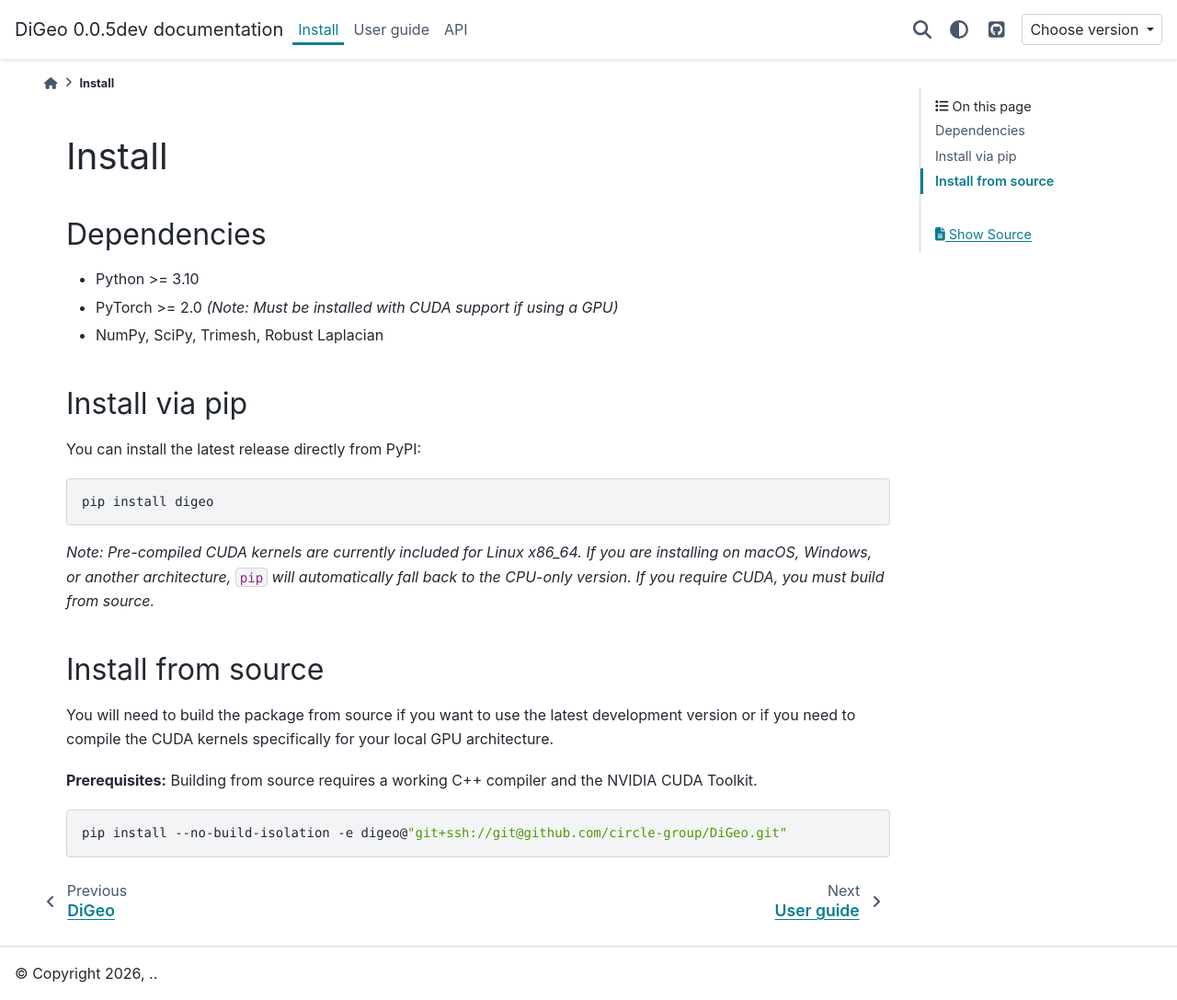
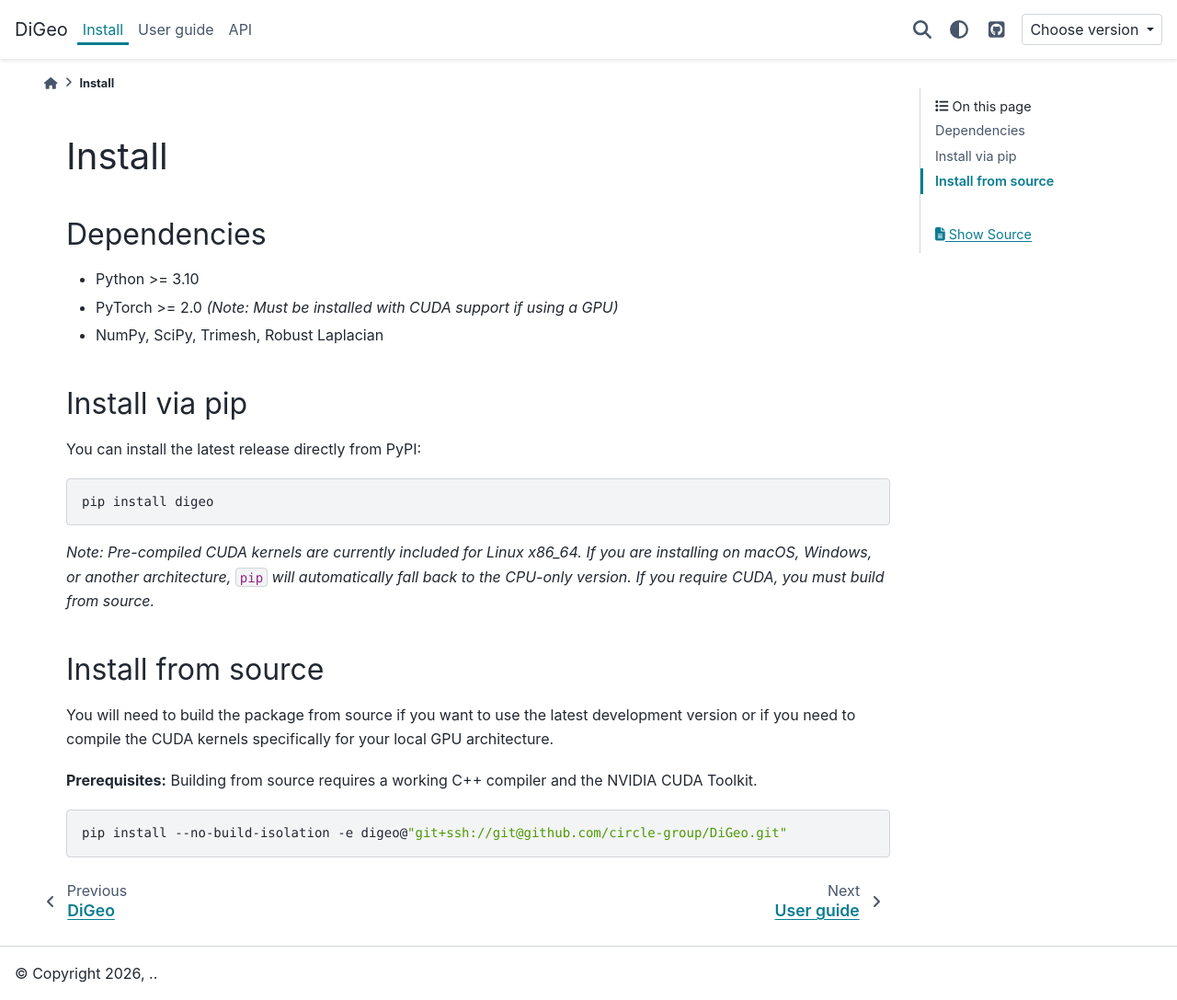
Before and after one commit to circle-group/DiGeo, a Sphinx documentation site: the page built from doc/source/install.rst, in a window 1280 px wide and 1087 px high. Shown: the whole window at 92% size. Built offline with Sphinx 7.4.7 and the PyData theme 0.15.4, drawn with Linux system fonts in a browser that asks for light colours.

Commit message:
fix: update conf

```diff
--- a/doc/source/conf.py
+++ b/doc/source/conf.py
@@ -50,9 +50,9 @@
 # https://www.sphinx-doc.org/en/master/usage/configuration.html#options-for-html-output
 
 html_theme = 'pydata_sphinx_theme'
+html_title = "DiGeo Documentation"
 
 html_theme_options = {
-    # -- General configuration ------------------------------------------------
     "sidebar_includehidden": True,
     "use_edit_page_button": True,
     "external_links": [],
@@ -65,9 +65,6 @@
             "type": "fontawesome",
         },
     ],
-    # If "prev-next" is included in article_footer_items, then setting show_prev_next
-    # to True would repeat prev and next links. See
-    # https://github.com/pydata/pydata-sphinx-theme/blob/b731dc230bc26a3d1d1bb039c56c977a9b3d25d8/src/pydata_sphinx_theme/theme/pydata_sphinx_theme/layout.html#L118-L129
     "show_prev_next": False,
     "search_bar_text": "Search the docs ...",
     "navigation_with_keys": False,
@@ -78,25 +75,11 @@
     "navbar_align": "left",
     "header_links_before_dropdown": 5,
     "header_dropdown_text": "More",
-    # The switcher requires a JSON file with the list of documentation versions, which
-    # is generated by the script `build_tools/circle/list_versions.py` and placed under
-    # the `js/` static directory; it will then be copied to the `_static` directory in
-    # the built documentation
-    # "switcher": {
-    #     "json_url": "https://scikit-learn.org/dev/_static/versions.json",
-    #     "version_match": release,
-    # },
-    # check_switcher may be set to False if docbuild pipeline fails. See
-    # https://pydata-sphinx-theme.readthedocs.io/en/stable/user_guide/version-dropdown.html#configure-switcher-json-url
-    # "check_switcher": True,
     "pygments_light_style": "tango",
     "pygments_dark_style": "monokai",
-    # "logo": {
-    #     "alt_text": "scikit-learn homepage",
-    #     "image_relative": "logos/scikit-learn-logo-without-subtitle.svg",
-    #     "image_light": "logos/scikit-learn-logo-without-subtitle.svg",
-    #     "image_dark": "logos/scikit-learn-logo-without-subtitle.svg",
-    # },
+    "logo": {
+        "text": "DiGeo",
+    },
     "surface_warnings": True,
     # -- Template placement in theme layouts ----------------------------------
     "navbar_start": ["navbar-logo"],
@@ -114,10 +97,6 @@
     "footer_start": ["copyright"],
     "footer_center": [],
     "footer_end": [],
-    # When specified as a dictionary, the keys should follow glob-style patterns, as in
-    # https://www.sphinx-doc.org/en/master/usage/configuration.html#confval-exclude_patterns
-    # In particular, "**" specifies the default for all pages
-    # Use :html_theme.sidebar_secondary.remove: for file-wide removal
     "secondary_sidebar_items": {
         "**": [
             "page-toc",
```
